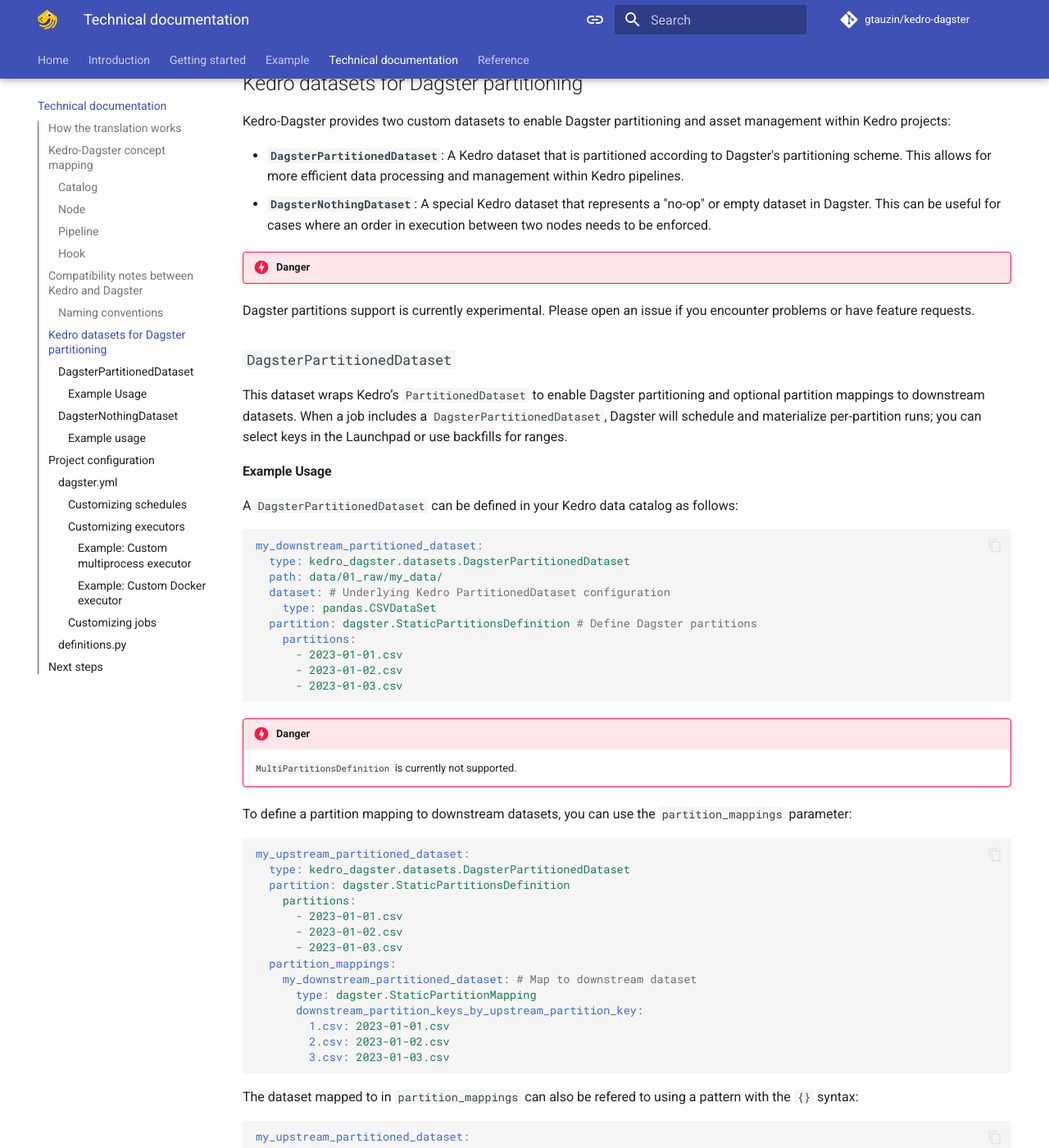
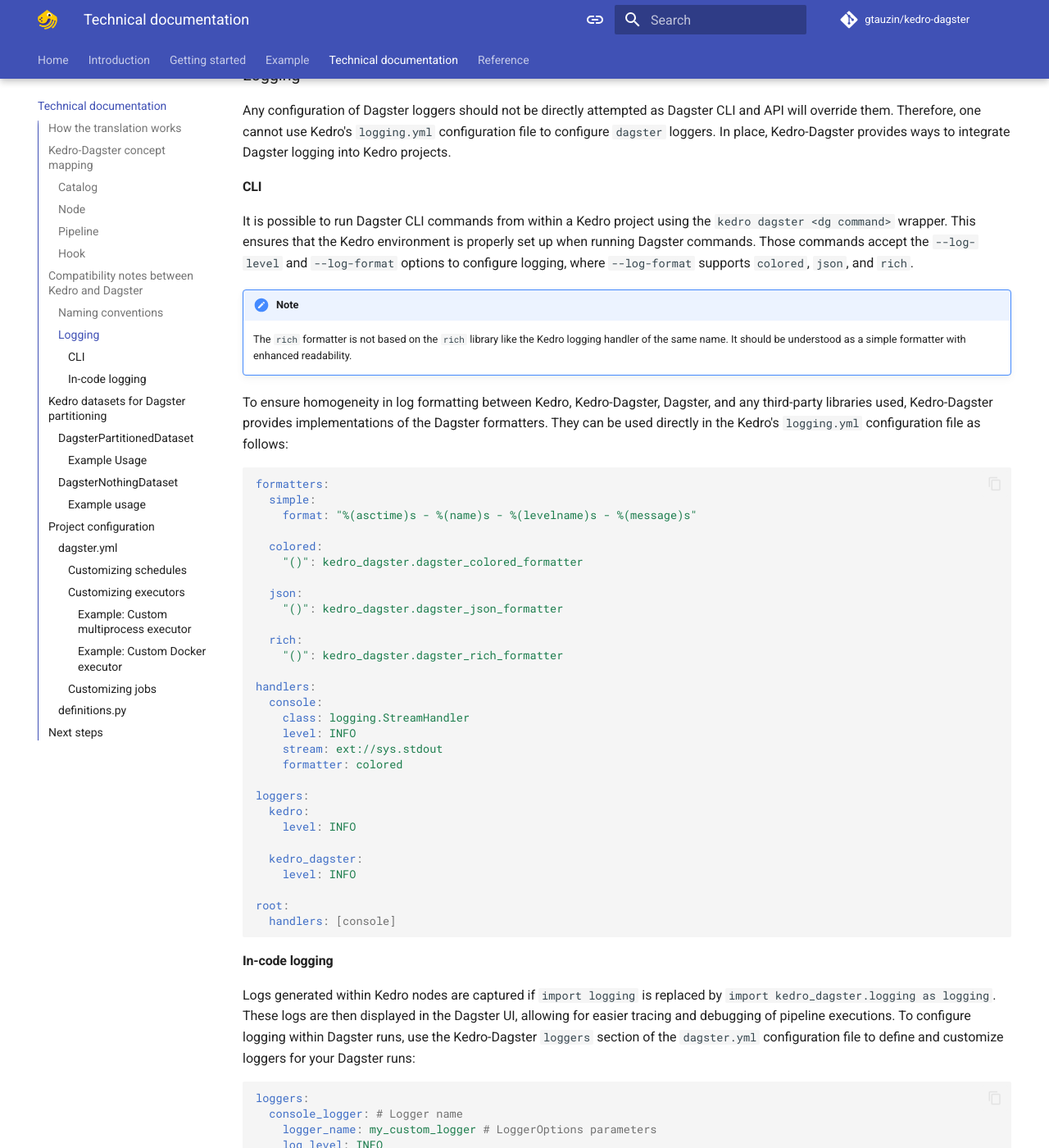
Before and after one commit to gtauzin/kedro-dagster, an MkDocs documentation site: the page built from docs/pages/technical.md, in a window 1280 px wide and 1400 px high, scrolled down 2902 px. Shown: the whole window at 82% size. Built offline with MkDocs 1.6.1 and Material for MkDocs 9.7.7, drawn with Linux system fonts in a browser that asks for light colours; comment, search, counter and statistics services are not loaded; the version menu is left out; some of the changed text lies outside the part shown.

Commit message:
Add docs for logging
Signed-off-by: Guillaume Tauzin <4648633+gtauzin@users.noreply.github.com>

````diff
--- a/docs/pages/technical.md
+++ b/docs/pages/technical.md
@@ -75,6 +75,80 @@
 - **Nodes**: dots are replaced with double underscores to keep namespaces (`my.node` -> `my__node`). If the resulting node name still contains disallowed characters (anything outside A–Z, a–z, 0–9 and underscore), the node name is replaced with a stable hashed placeholder of the form `unnamed_node_<md5>` to ensure it meets Dagster's constraints.
 
 These rules are implemented in `src/kedro_dagster/utils.py` by `format_dataset_name`, `format_node_name`, and `unformat_asset_name` and are intentionally minimal and deterministic so names remain readable while complying with Dagster's requirements.
+
+### Logging
+
+Any configuration of Dagster loggers should not be directly attempted as Dagster CLI and API will override them. Therefore, one cannot use Kedro's `logging.yml` configuration file to configure `dagster` loggers. In place, Kedro-Dagster provides ways to integrate Dagster logging into Kedro projects.
+
+#### CLI
+
+It is possible to run Dagster CLI commands from within a Kedro project using the `kedro dagster <dg command>` wrapper. This ensures that the Kedro environment is properly set up when running Dagster commands. Those commands accept the `--log-level` and `--log-format` options to configure logging, where `--log-format` supports `colored`, `json`, and `rich`.
+
+!!! note
+    The `rich` formatter is not based on the `rich` library like the Kedro logging handler of the same name. It should be understood as a simple formatter with enhanced readability.
+
+To ensure homogeneity in log formatting between Kedro, Kedro-Dagster, Dagster, and any third-party libraries used, Kedro-Dagster provides implementations of the Dagster formatters. They can be used directly in the Kedro's `logging.yml` configuration file as follows:
+
+```yaml
+
+formatters:
+  simple:
+    format: "%(asctime)s - %(name)s - %(levelname)s - %(message)s"
+
+  colored:
+    "()": kedro_dagster.dagster_colored_formatter
+
+  json:
+    "()": kedro_dagster.dagster_json_formatter
+
+  rich:
+    "()": kedro_dagster.dagster_rich_formatter
+
+handlers:
+  console:
+    class: logging.StreamHandler
+    level: INFO
+    stream: ext://sys.stdout
+    formatter: colored
+
+loggers:
+  kedro:
+    level: INFO
+
+  kedro_dagster:
+    level: INFO
+
+root:
+  handlers: [console]
+```
+
+#### In-code logging
+
+Logs generated within Kedro nodes are captured if `import logging` is replaced by `import kedro_dagster.logging as logging`. These logs are then displayed in the Dagster UI, allowing for easier tracing and debugging of pipeline executions.  To configure logging within Dagster runs, use the Kedro-Dagster `loggers` section of the `dagster.yml` configuration file to define and customize loggers for your Dagster runs:
+
+```yaml
+loggers:
+  console_logger: # Logger name
+    logger_name: my_custom_logger # LoggerOptions parameters
+    log_level: INFO
+    handlers:
+      - class: logging.StreamHandler
+        level: INFO
+        stream: ext://sys.stdout
+        formatter: simple
+    formatters:
+      simple:
+        format: "%(asctime)s - %(name)s - %(levelname)s - %(message)s"
+
+jobs:
+  my_job:
+    pipeline:
+      pipeline_name: __default__
+    executor: sequential
+    loggers: [console_logger]
+```
+
+See
 
 ## Kedro datasets for Dagster partitioning
 
````
Also changed, not shown: docs/pages/example.md (+6 -8 lines), docs/pages/getting-started.md (+12 -4 lines), docs/pages/intro.md (+4 -4 lines), docs/pages/reference.md (+46 -1 lines).
